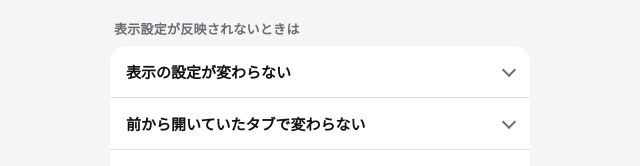
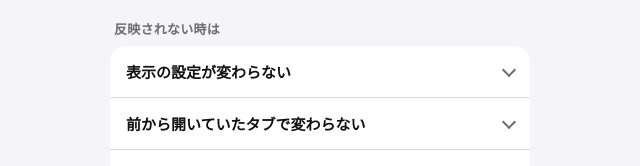
Before and after one commit to yuke-dopa/safari-, a plain HTML site: page setup.html in a window 1280 px wide. Shown: the part 297-463 px from the top of the page, 320-960 px from the left. Drawn offline with Linux system fonts and the light colour scheme.

Commit message:
設定ページ：見出しを「反映されない時は」に

```diff
--- a/setup.html
+++ b/setup.html
@@ -263,7 +263,7 @@
     <a class="btn sub2" href="osusumehide://">「おすすめ・ショート非表示 for Y」に戻る</a></div>
   <!-- 表示設定が反映されないときは：症状を1行ずつ並べ、押すとその下に手順が開く（1つずつ自分で開け閉めできる） -->
   <section class="help" id="trouble">
-    <h2 class="help-h">表示設定が反映されないときは</h2>
+    <h2 class="help-h">反映されない時は</h2>
     <div class="help-list">
       <details class="q">
         <summary>表示の設定が変わらない</summary>
```
